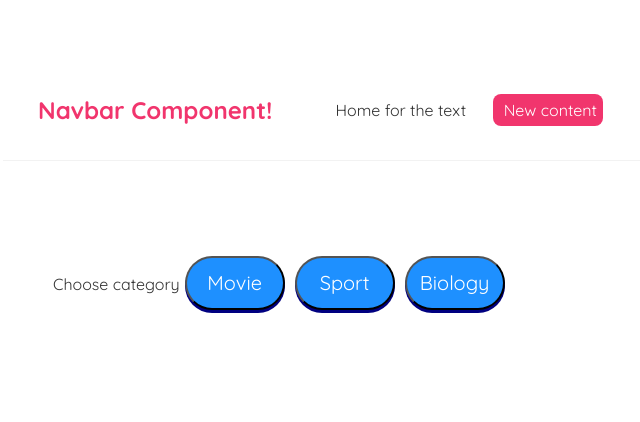
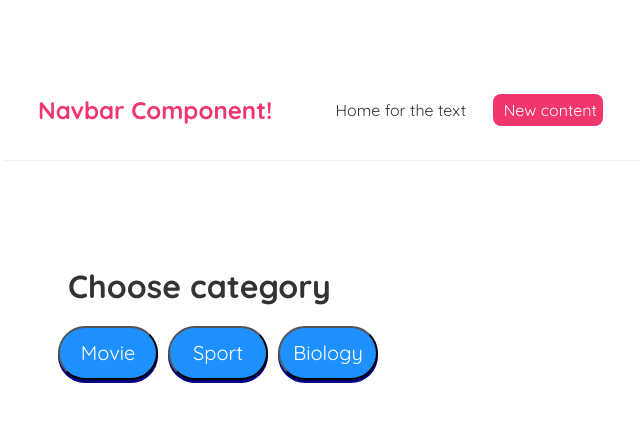
Before and after one commit to naoiri/Quiz-man, a React (Create React App) app in the folder frontend/: page /game in a window 1280 px wide. Shown: the top 422 px of the page, without its empty margins (317-957 px from the left). Built offline with nearby package versions, Linux system fonts and the light colour scheme; no server answers; the HTML template or start-up script is replaced by a standard one.

Commit message:
change to private

```diff
--- a/frontend/src/Game.js
+++ b/frontend/src/Game.js
@@ -62,14 +62,14 @@ const Game = () => {
         <div>
             {chosenCategory==null ? (
                 <div >
-                Choose category
+                    <h1>Choose category</h1>
                     <button onClick={handleCategory}>Movie</button>
                     <button onClick={handleCategory}>Sport</button>
                     <button onClick={handleCategory}>Biology</button>
                 </div>
             ):(
                 <div>
-                    <div>You have chosen the category: {chosenCategory}</div>
+                    <h1>Category: {chosenCategory}</h1>
                     <div className="grid-container">
 
                         {scoreBoard ? (
```
Also changed, not shown: 1 other file (tests, documents, lock files or other folders).
